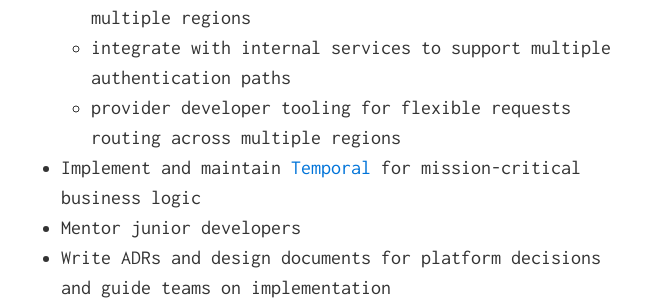
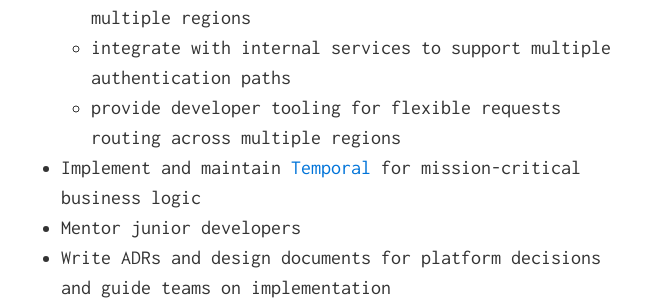
Before and after one commit to ppeble/ppeble.github.io, a Jekyll site: the page built from index.md, in a window 1280 px wide and 900 px high, scrolled down 1674 px. Shown: the part 163-463 px from the top of the window, without its empty margins (309-970 px from the left). Built offline with Jekyll 4.4.1, drawn with Linux system fonts in a browser that asks for light colours.

Commit message:
Fix typo in experience for provider of dev tooling

```diff
--- a/index.md
+++ b/index.md
@@ -48,7 +48,7 @@ I live in the North Chicago suburbs with my wonderful partner, our son and two d
     <ul class="nested-compact">
       <li>use <a href='https://emissary-ingress.dev/' target="_blank" rel="noopener noreferrer">Emissary Ingress</a> to process up to 4K req/s across multiple regions</li>
       <li>integrate with internal services to support multiple authentication paths</li>
-      <li>provider developer tooling for flexible requests routing across multiple regions</li>
+      <li>provide developer tooling for flexible requests routing across multiple regions</li>
     </ul>
   </li>
   <li>Implement and maintain <a href='https://temporal.io/' target="_blank" rel="noopener noreferrer">Temporal</a> for mission-critical business logic</li>
```
